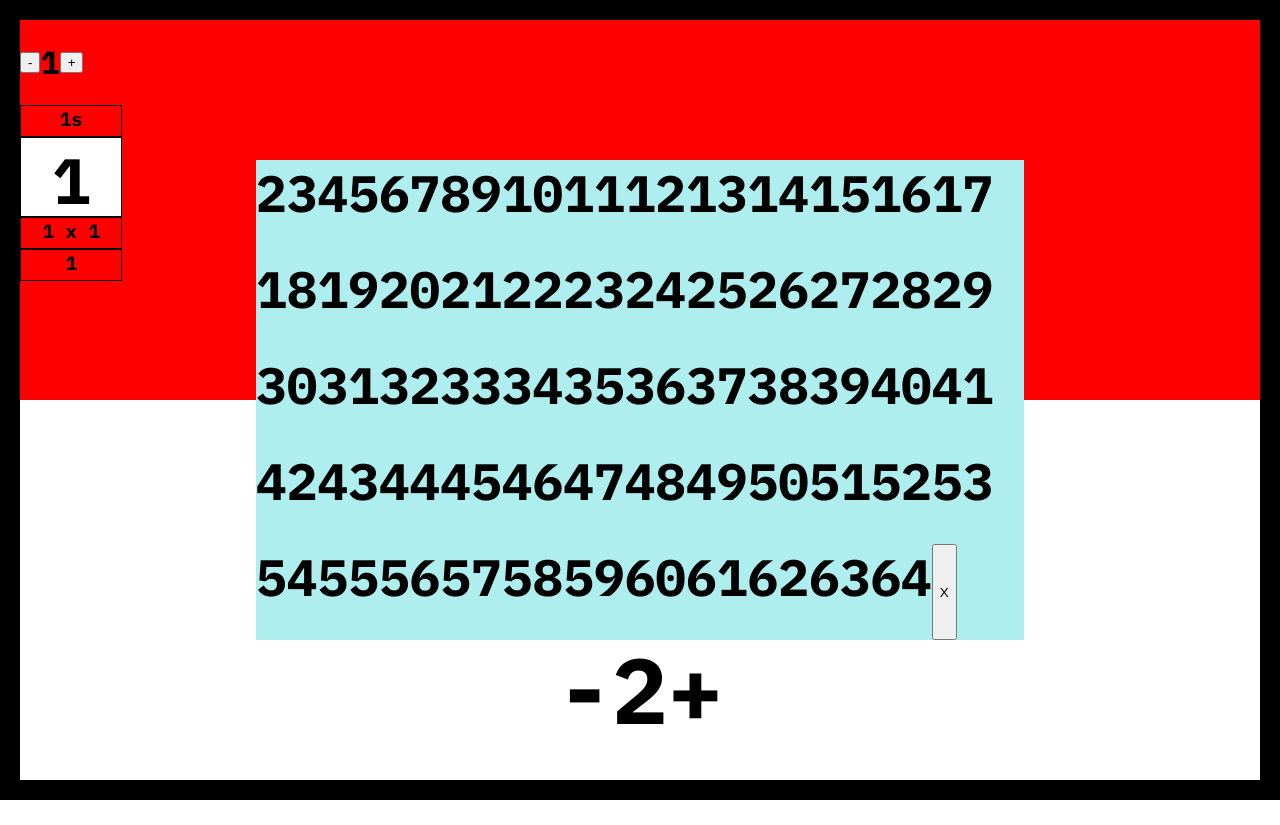
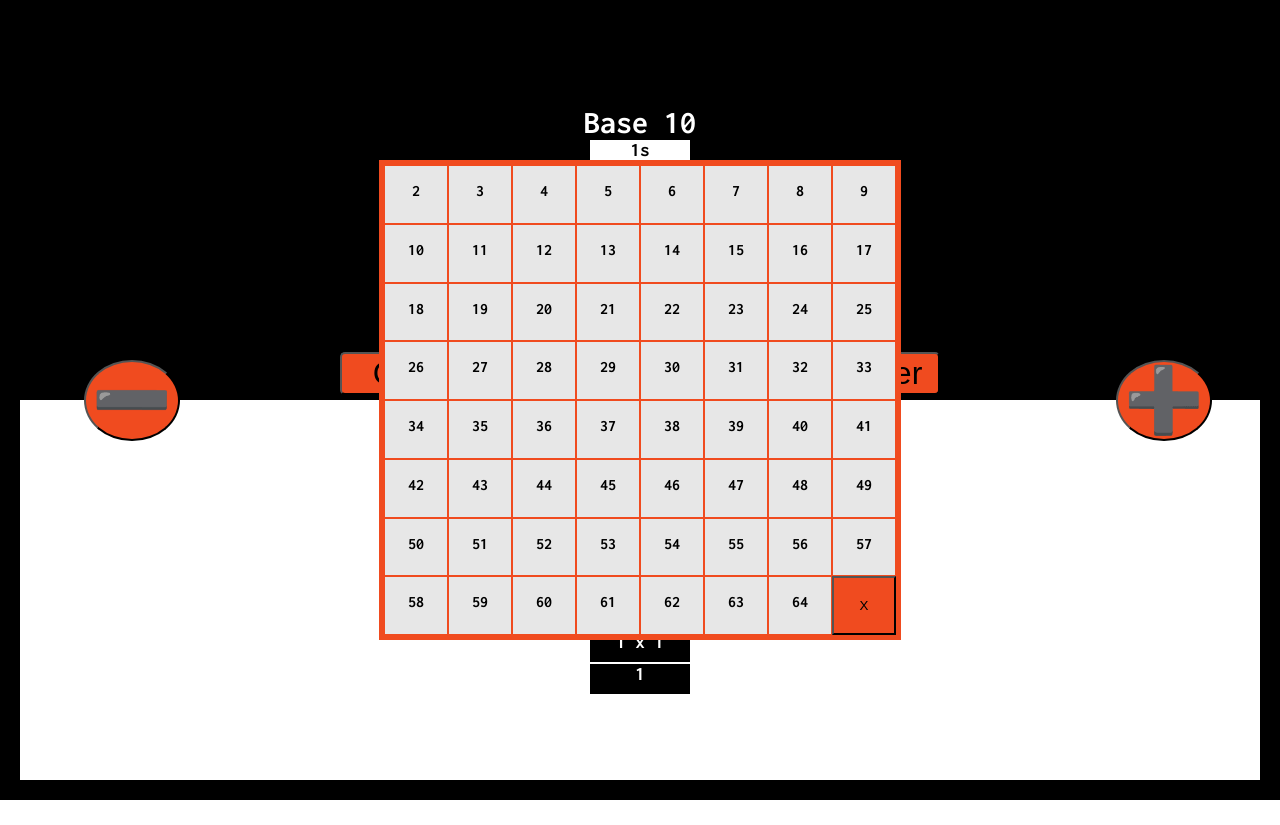
Before and after one commit to ctninman/ReactBaseConverter, a React (Create React App) app: page / in a window 1280 px wide. Both pictures are taken after a click on the button "Change base". After the commit the page ends 800 px from the top, so only its background shows below. Built offline with nearby package versions, Linux system fonts and the light colour scheme.

Commit message:
moved buttons to center, convert upon base change

```diff
--- a/src/App.js
+++ b/src/App.js
@@ -6,6 +6,8 @@ import BottomHalf from './BottomHalf';
 import './index.css'
 
 function App() {
+
+	const digitsTo64 = '0123456789ABCDEFGHIJKLMNOPQRSTUVWXYZabcdefghijklmnopqrstuvwxyz+/'
 
 	const [ theNumber, setTheNumber ] = useState(1)
 	const [ placeValues, setPlaceValues ] = useState([])
@@ -18,7 +20,7 @@ function App() {
 		setPlaceValues(determinePlaceValues(theNumber, currentBase))
 		setBaseTenPlaceValues(determinePlaceValues(theNumber, 10))
 		// setConvertedNumber(theNumber, placeValues)
-	}, [theNumber])
+	}, [theNumber, currentBase])
 
 	useEffect(() => {
 		setConvertedNumber(numToNewBase(theNumber, placeValues))
@@ -49,20 +51,22 @@ function App() {
 
 		for (let i = 0; i < listPlaceVal.length; i++) {
 
-			let digit;
+			let digit, num;
 			if (remainingBalance < parseInt(placeValues[i])) {
-				digit = 0
+				num = 0
+				digit = '0'
 			} else {
-				digit = Math.floor(remainingBalance / parseInt(placeValues[i]))
+				num = Math.floor(remainingBalance / parseInt(placeValues[i]))
+				digit = digitsTo64[num]
 			}
 			listNewSystemValues.push(digit)
-			remainingBalance -= digit * parseInt(placeValues[i])
+			remainingBalance -= num * parseInt(placeValues[i])
 		}
 
-		let listAsStrings = listNewSystemValues.map(String)
+		// let listAsStrings = listNewSystemValues.map(String)
 
 
-		return listAsStrings.join('')
+		return listNewSystemValues.join('')
 	}
 
 	// console.log(numToNewBase(200, [125,25,5,1]))
@@ -86,7 +90,8 @@ function App() {
 				setPlaceValues={setPlaceValues}
 				selectBaseForm={selectBaseForm}
 				setSelectBaseForm={setSelectBaseForm}
-				determinePlaceValues={determinePlaceValues}/>
+				determinePlaceValues={determinePlaceValues}
+				digitsTo64={digitsTo64}/>
 
 		</div>
 	)
--- a/src/BaseForm.js
+++ b/src/BaseForm.js
@@ -15,7 +15,7 @@ function BaseForm ({selectBaseForm, setSelectBaseForm, setCurrentBase}) {
 	return (
 		<div className='select-base-form'>
 			{rangeOfBases.map(base => (
-				<p onClick={() => handleBaseSelect(base)}>{base}</p>
+				<div><p onClick={() => handleBaseSelect(base)}>{base}</p></div>
 			))}
 			<button onClick={() => setSelectBaseForm(false)}>X</button>
 		</div>
--- a/src/BottomHalf.js
+++ b/src/BottomHalf.js
@@ -3,7 +3,7 @@ import SelectNumberForm from "./SelectNumberForm"
 import BaseForm from './BaseForm'
 import NumberGrid from "./NumberGrid"
 
-function BottomHalf ({theNumber, setTheNumber, convertedNumber, placeValues, setPlaceValues, currentBase, setCurrentBase, selectBaseForm, setSelectBaseForm}) {
+function BottomHalf ({digitsTo64, theNumber, setTheNumber, convertedNumber, placeValues, setPlaceValues, currentBase, setCurrentBase, selectBaseForm, setSelectBaseForm}) {
 
 	// const [changeBase, setChangeBase] = useState(false)
 	const [changeNumInBase, setChangeNumInBase] = useState(false)
@@ -30,7 +30,7 @@ function BottomHalf ({theNumber, setTheNumber, convertedNumber, placeValues, set
 	useEffect (() => {
 		let digitArray = []
 		for (let i = 0; i < placeValues.length; i++) {
-			digitArray.push(convertGridNumStr[i] + ' x ' + placeValues[i])
+			digitArray.push(digitsTo64.indexOf(convertGridNumStr[i]) + ' x ' + placeValues[i])
 		}
 		setConvertDigitBreakdown(digitArray)
 	}, [convertGridStyle, convertGridNumStr])
@@ -38,32 +38,24 @@ function BottomHalf ({theNumber, setTheNumber, convertedNumber, placeValues, set
 	useEffect (() => {
 		let valuesArray = []
 		for (let i = 0; i < placeValues.length; i++) {
-			valuesArray.push(convertGridNumStr[i] * placeValues[i])
+			valuesArray.push(digitsTo64.indexOf(convertGridNumStr[i]) * placeValues[i])
 		}
 		setConvertDigitValues(valuesArray)
 	}, [convertDigitBreakdown])
 
 
-
-
 	return (
 
 		<div className='bottom-half'>
-			<div className='upper-third'>
-				<div>
+				<div className='base-button-div'>
 					<button onClick={() => setSelectBaseForm(true)}>Change base</button>
 					{/* {changeBase ? <div>Change base</div> : null} */}
 				</div>
-				<div>Base {currentBase}</div>
+				<div className='num-button-div'>
 					<button onClick={() => setChangeNumInBase(true)}>Enter a number</button>
-				{changeNumInBase
-						?
-					<SelectNumberForm
-						setTheNumber={setTheNumber}
-						setChangeNumInBase={setChangeNumInBase}/>
-						:
-					null
-				}
+					</div>
+			<div className='upper-third'>
+					<div><h1>Base {currentBase}</h1></div>
 			</div>
 			{selectBaseForm
 					?
@@ -74,19 +66,24 @@ function BottomHalf ({theNumber, setTheNumber, convertedNumber, placeValues, set
 					:
 					null
 				}
+				{changeNumInBase
+						?
+						<SelectNumberForm
+						setTheNumber={setTheNumber}
+						setChangeNumInBase={setChangeNumInBase}/>
+						:
+						null
+					}
 			<NumberGrid
 				placeValues={placeValues}
 				digitArray={convertGridNumStr}
 				digitTimes={convertDigitBreakdown}
 				digitVal={convertDigitValues}
-				style={convertGridStyle}/>
+				style={convertGridStyle}
+				digitsTo64={digitsTo64}
+				classNme='lower-grid'/>
 
-			<div className='minus-num-plus'>
-				<div onClick={() => setTheNumber(theNumber - 1)}><h2>-</h2></div>
-				<div onClick={() => console.log(convertedNumber)}><h1>{theNumber * 2}</h1></div>
-				<div onClick={() => setTheNumber(theNumber + 1)}><h2>+</h2></div>
 
-			</div>
 		</div>
 	)
 }
--- a/src/NumberGrid.js
+++ b/src/NumberGrid.js
@@ -1,9 +1,9 @@
-function NumberGrid({placeValues, digitArray, digitTimes, digitVal, style}) {
+function NumberGrid({placeValues, digitArray, digitTimes, digitVal, style, classNme}) {
 	return (
-		<div className='upper-grid' style={{gridTemplateColumns: style}}>
+		<div className={classNme} style={{gridTemplateColumns: style}}>
 
 			{placeValues.map(pv => (
-				<p>{pv}s</p>
+				<div><p>{pv}s</p></div>
 			))}
 
 			{digitArray.map(digit => (
--- a/src/SelectNumberForm.js
+++ b/src/SelectNumberForm.js
@@ -2,7 +2,7 @@ import { useState } from 'react';
 
 function SelectNumberForm ({setTheNumber, setChangeNumInBase}) {
 
-	const [ numForm, setNumForm ] = useState(0)
+	const [ numForm, setNumForm ] = useState(1)
 
 	function handleFormSubmit (event) {
 		event.preventDefault()
@@ -15,10 +15,13 @@ function SelectNumberForm ({setTheNumber, setChangeNumInBase}) {
 	}
 
 	return (
-		<form onSubmit={handleFormSubmit}>
-			<input type="text" name="number" value={numForm} onChange={setSearchNum}/>
-			<input type="submit" value="CONVERT!" />
-		</form>
+		<div className='number-form'>
+			<h2>Select a number from 1 to 10,000</h2>
+			<form onSubmit={handleFormSubmit}>
+				<input type="text" name="number" value={numForm} onChange={setSearchNum}/>
+				<input type="submit" value="CONVERT!" />
+			</form>
+		</div>
 	)
 }
 
--- a/src/TopHalf.js
+++ b/src/TopHalf.js
@@ -28,7 +28,7 @@ function TopHalf ({theNumber, setTheNumber, baseTenPlaceValues, setBaseTenPlaceV
 			digitArray.push(gridNumStr[i] + ' x ' + baseTenPlaceValues[i])
 		}
 		setDigitBreakdown(digitArray)
-	}, [gridStyle, gridNumStr])
+	}, [gridStyle, gridNumStr, baseTenPlaceValues])
 
 	useEffect (() => {
 		let valuesArray = []
@@ -44,10 +44,18 @@ function TopHalf ({theNumber, setTheNumber, baseTenPlaceValues, setBaseTenPlaceV
 	return (
 
 		<div className='top-half'>
+			<div>
+
+				<h1>Base 10</h1>
+			</div>
 			<div className='minus-num-plus'>
-				<button onClick={() => setTheNumber(theNumber - 1)}>-</button>
-				<h1>{theNumber}</h1>
-				<button onClick={() => setTheNumber(theNumber + 1)}>+</button>
+				<div className='minus-button'>
+					<button onClick={() => setTheNumber(theNumber - 1)}>➖</button>
+				</div>
+				{/* <div><h1>{theNumber}</h1></div> */}
+				<div className='plus-button'>
+					<button onClick={() => setTheNumber(theNumber + 1)}>➕</button>
+				</div>
 			</div>
 
 			<NumberGrid
@@ -55,7 +63,8 @@ function TopHalf ({theNumber, setTheNumber, baseTenPlaceValues, setBaseTenPlaceV
 				digitArray={gridNumStr}
 				digitTimes={digitBreakdown}
 				digitVal={digitValues}
-				style={gridStyle}/>
+				style={gridStyle}
+				classNme='upper-grid'/>
 
 			{/* <div className='upper-grid' style={{gridTemplateColumns: gridStyle}}>
 
--- a/src/index.css
+++ b/src/index.css
@@ -1,10 +1,29 @@
-@import url('https://fonts.googleapis.com/css2?family=IBM+Plex+Mono:wght@700&display=swap');
+/* @import url('https://fonts.googleapis.com/css2?family=IBM+Plex+Mono:wght@700&display=swap'); */
+@import url('https://fonts.googleapis.com/css2?family=Inconsolata:wght@700&display=swap');
 
 body {
 	margin: 0;
 	padding: 0;
-	font-family: 'IBM Plex Mono', monospace;
+	/* font-family: 'IBM Plex Mono', monospace; */
+	font-family: 'Inconsolata', monospace;
 }
+
+.base-button-div {
+	position: absolute;
+	left: 25vw;
+	top: -6vh;
+	/* bottom: 105vh; */
+	z-index: 3;
+}
+
+.base-button-div button {
+	width: 20vw;
+	/* height: 10vw; */
+	background-color: #F04B1F;
+	font-size: 2.5vw;
+	border-radius: 5px;
+}
+
 
 .bottom-half {
 	top: 50%;
@@ -24,42 +43,168 @@ body {
 
 .bottom-half h1 {
 	color: black;
-	font-size: 7.2vw;
+	/* font-size: 7.2vw; */
 	padding: 0px;
 	margin: 0px;
 }
 
 .bottom-half h2 {
 	color: black;
-	font-size: 7.2vw;
+	/* font-size: 7.2vw; */
+}
+
+.lower-grid {
+	display: grid;
+	grid-template-rows: 4vh 10vh 4vh 4vh;
+}
+
+.lower-grid h1 {
+	font-size: 5vw;
+	padding: 0px;
+	margin: 0px;
+	text-align: center;
+	background-color: white;
+	border: 1px solid black;
+	align-items: center;
+	text-shadow: 3px 0px 7px rgba(240,75,31,0.8), -3px 0px 7px
+	rgba(240,75,31,0.8), 0px 4px 7px rgba(240,75,31,0.8);
+}
+
+.lower-grid p {
+	border: 1px solid white;
+	font-size: 1.5vw;
+	padding: 0px;
+	margin: 0px;
+	text-align: center;
+	background-color: black;
+	color: white;
 }
 
 .main-app {
 	background-color: brown;
 }
 
-.minus-num-plus {
+.minus-button {
+	position: absolute;
+	left: 5vw;
+	width: 10vh;
+	height: 10vh;
+	bottom: -5vh;
+	z-index: 3;
+	align-content: center;
+}
+
+.minus-button button {
+	background-color: #F04B1F;
+	font-size: 8vh;
+	border-radius: 50%;
+	text-align: center;
+}
+
+.number-form {
+	position: fixed;
 	display: flex;
-	flex-direction: row;
+	flex-direction: column;
+	justify-content: center;
+	align-content: center;
+	top: 20%;
+	bottom: 20%;
+	width: 40vw;
+	background-color: rgb(231, 231, 231);
+	border: 5px solid #F04B1F;
+	border-radius: 10px;
+	z-index: 7;
+}
+
+.number-form button {
+	background-color: #F04B1F;
+}
+
+.number-form form {
+	display: flex;
+	flex-direction: column;
+	justify-content: center;
+}
+
+.number-form h2 {
+	text-align: center;
+	background-color: black;
+	color: white;
+	border: 1px solid #F04B1F;
+	border-radius: 3px;
+	margin: 2vw;
+	padding: 2vw
+
+}
+.num-button-div {
+	position: absolute;
+	right: 25vw;
+	top: -6vh;
+	/* bottom: 105vh; */
+	z-index: 3;
+}
+
+.num-button-div button {
+	width: 20vw;
+	/* height: 10vw; */
+	background-color: #F04B1F;
+	font-size: 2.5vw;
+	border-radius: 5px;
+}
+
+.plus-button {
+	position: absolute;
+	width: 10vh;
+	height: 10vh;
+	right: 5vw;
+	bottom: -5vh;
+	z-index: 3;
+	align-content: center;
+}
+
+.plus-button button {
+
+	background-color: #F04B1F;
+	font-size: 8vh;
+	border-radius: 50%;
+}
+
+/* .minus-num-plus {
+	display: flex;
+
 	align-items: center;
-	/* justify-content: space-between; */
-}
+	justify-content: space-between;
+} */
 
 .select-base-form {
 	position: fixed;
-	display: flex;
-	flex-direction: row;
-	flex-wrap: wrap;
+	display: grid;
+	grid-template-columns: repeat(8, 5vw);
+	gap: 0;
 	top: 20%;
 	bottom: 20%;
-	width: 60%;
-	background-color: paleturquoise;
+	width: 40vw;
+	background-color: rgb(231, 231, 231);
+	border: 5px solid #F04B1F;
+	z-index: 7;
+}
+
+.select-base-form button {
+	background-color: #F04B1F;
+}
+
+.select-base-form div {
+	border: 1px solid #F04B1F;
 }
 
 .select-base-form p {
-	padding: 0;
-	margin: 0;
-	font-size: 4vw;
+	padding: 2;
+	margin: 2;
+	height: .88vw;
+	text-align: center;
+	cursor: pointer;
+	/* border: 2px solid blue; */
+	/* font-size: 4vw; */
 
 }
 
@@ -73,11 +218,27 @@ body {
 	width: 100%;
 	position: absolute;
 	height: 50%;
-	background-color: red;
+	background-color: black;
 	border-top: 20px solid black;
 	border-left: 20px solid black;
 	border-right: 20px solid black;
 	box-sizing: border-box;
+	display: flex;
+	justify-content: center;
+	align-items: center;
+	flex-direction: column;
+}
+
+.top-half h1 {
+	color: white;
+	/* font-size: 7.2vw; */
+	padding: 0px;
+	margin: 0px;
+}
+
+.top-half h2 {
+	color: white;
+	/* font-size: 7.2vw; */
 }
 
 .upper-grid {
@@ -90,18 +251,23 @@ body {
 	padding: 0px;
 	margin: 0px;
 	text-align: center;
-	background-color: white;
-	border: 1px solid black;
+	background-color: black;
+	color: white;
+	border: 1px solid white;
 	align-items: center;
+
+	text-shadow: 3px 0px 7px rgba(240,75,31,0.8), -3px 0px 7px
+	rgba(240,75,31,0.8), 0px 4px 7px rgba(240,75,31,0.8);
 }
 
 .upper-grid p {
 	border: 1px solid black;
+	color: black;
 	font-size: 1.5vw;
 	padding: 0px;
 	margin: 0px;
 	text-align: center;
-
+	background-color: white;
 }
 
 .upper-third {
```
Lines whose indentation alone changed are shown as unchanged.
